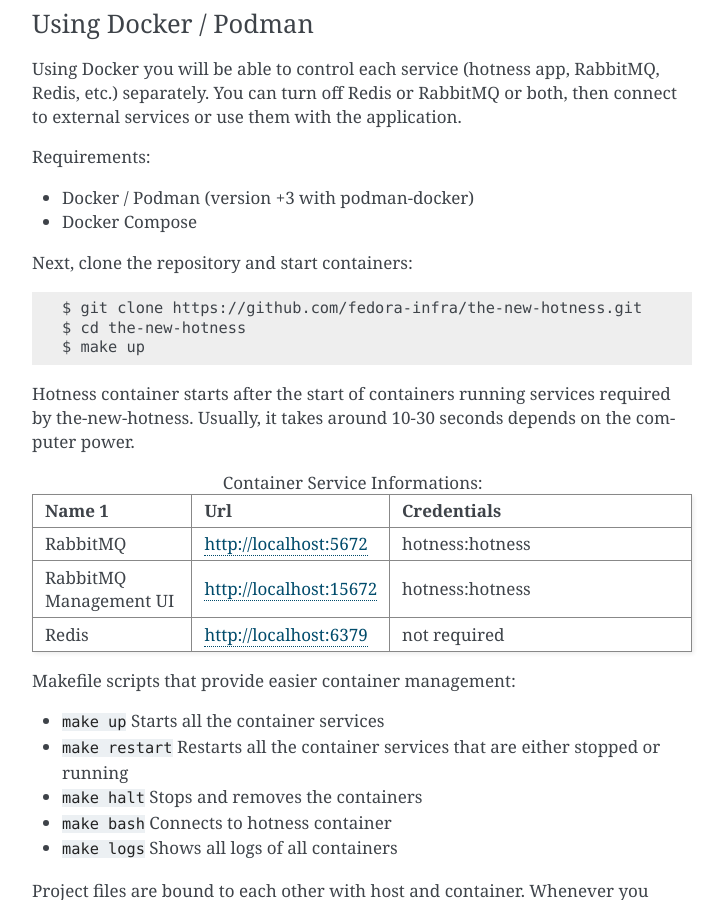
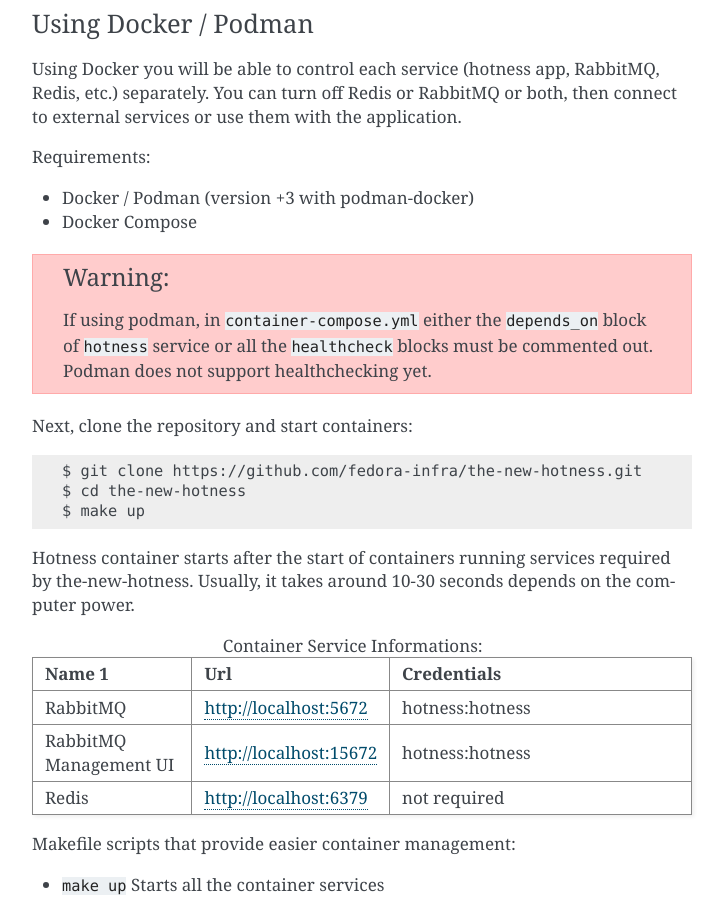
Before and after one commit to fedora-infra/the-new-hotness, a Sphinx documentation site: the page built from docs/dev-guide.rst, in a window 1280 px wide and 900 px high, scrolled down 1734 px. Shown: the whole window, without its empty margins (388-1112 px from the left). Built offline with Sphinx 7.4.7, drawn with Linux system fonts in a browser that asks for light colours; the version number could not be read and is left out.

Commit message:
provide podman compatibility

```diff
--- a/docs/dev-guide.rst
+++ b/docs/dev-guide.rst
@@ -83,6 +83,9 @@
 
 * Docker / Podman (version +3 with podman-docker)
 * Docker Compose
+
+.. warning::
+    If using podman, in ``container-compose.yml`` either the ``depends_on`` block of ``hotness`` service or all the ``healthcheck`` blocks must be commented out. Podman does not support healthchecking yet.
 
 Next, clone the repository and start containers::
 
```
Also changed, not shown: 1 other file.
